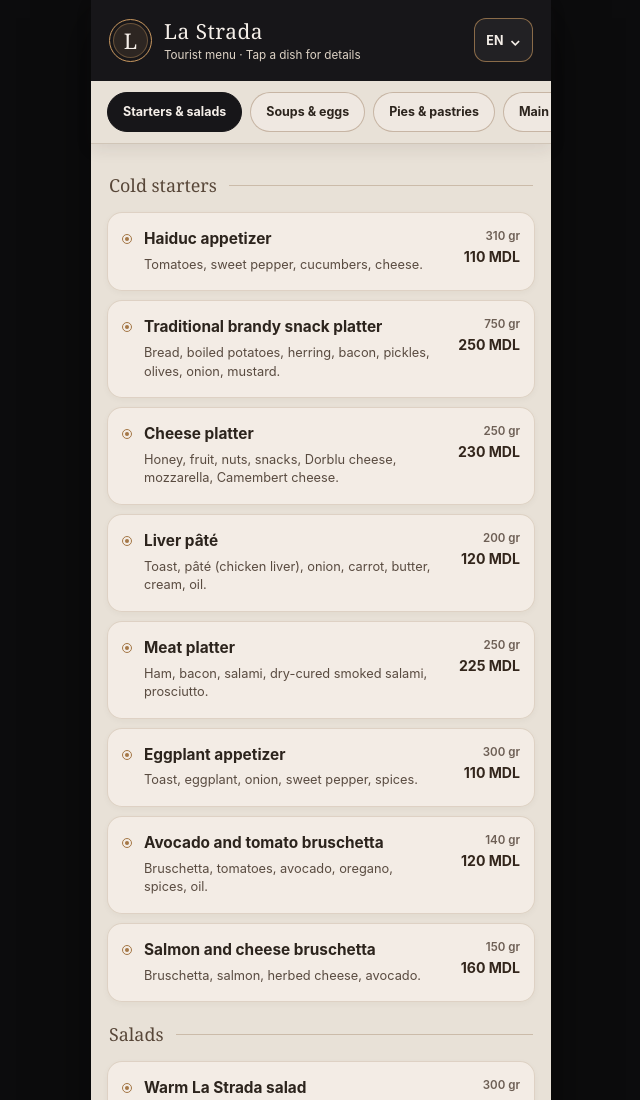
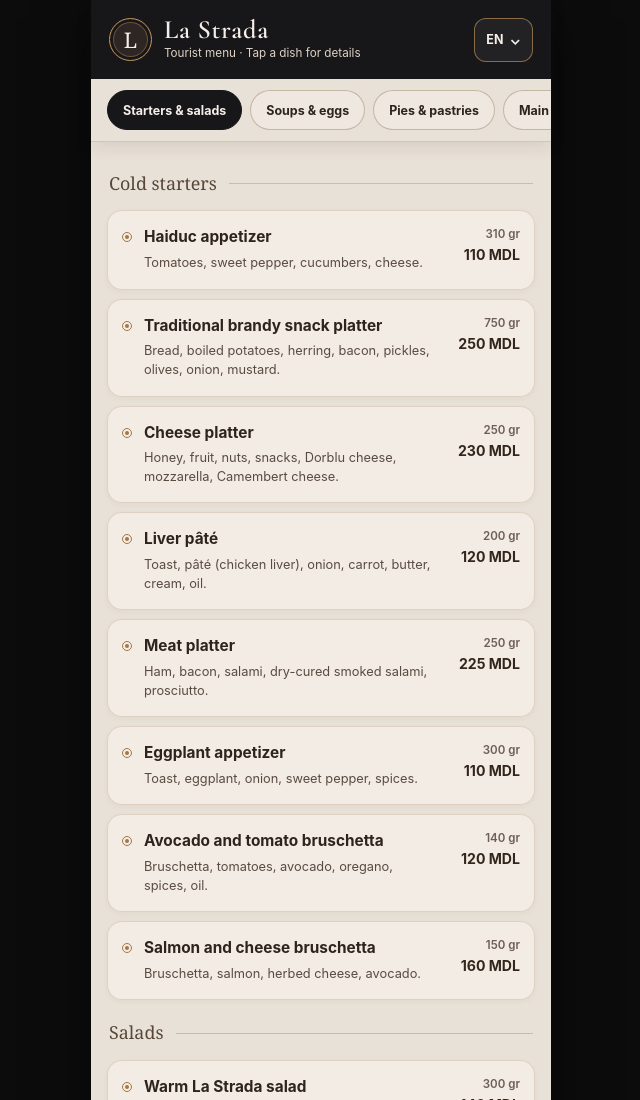
Before and after one commit to stanleyfoster93-rgb/la-strada-menu, a plain HTML site: page index.html in a window 1280 px wide. Shown: the top 1100 px of the page, without its empty margins (319-959 px from the left). Drawn offline with Linux system fonts and the light colour scheme.

Commit message:
Refine restaurant wordmark typography
Co-authored-by: Copilot <223556219+Copilot@users.noreply.github.com>

```diff
--- a/style.css
+++ b/style.css
@@ -1,3 +1,11 @@
+@font-face {
+    font-family: "Cormorant Garamond";
+    src: url("assets/fonts/cormorant-garamond-latin-600.woff2") format("woff2");
+    font-style: normal;
+    font-weight: 600;
+    font-display: swap;
+}
+
 :root {
     --page-bg: #0c0c0d;
     --paper: #e8e1d7;
@@ -22,7 +30,7 @@ button:focus-visible, select:focus-visible, summary:focus-visible { outline: 3px
 .brand-row { display: flex; align-items: center; gap: 12px; }
 .brand-mark { width: 43px; height: 43px; flex: 0 0 43px; display: grid; place-items: center; border: 1px solid var(--sand); border-radius: 50%; color: var(--white); font-family: Georgia, "Times New Roman", serif; font-size: 1.35rem; background: rgba(194,147,93,.13); box-shadow: inset 0 0 0 3px var(--night), inset 0 0 0 4px rgba(194,147,93,.4); }
 .header-copy { flex: 1; min-width: 0; }
-.header-title { color: var(--white); font-family: Georgia, "Times New Roman", serif; font-size: 1.3rem; font-weight: 400; letter-spacing: .025em; }
+.header-title { color: var(--white); font-family: "Cormorant Garamond", Georgia, "Times New Roman", serif; font-size: 1.65rem; font-weight: 600; line-height: 1; letter-spacing: .025em; }
 .subtitle { margin-top: 3px; color: #ded3c6; font-size: .73rem; line-height: 1.35; }
 .language-picker { position: relative; z-index: 1; flex: 0 0 auto; }
 .language-toggle { min-height: 44px; display: flex; align-items: center; gap: 6px; list-style: none; padding: 8px 11px; border: 1px solid rgba(194,147,93,.65); border-radius: 12px; color: var(--white); background: rgba(255,255,255,.05); font-size: .78rem; font-weight: 700; cursor: pointer; }
@@ -83,7 +91,7 @@ button:focus-visible, select:focus-visible, summary:focus-visible { outline: 3px
     .header { padding: 13px 12px; }
     .brand-row { gap: 9px; }
     .brand-mark { width: 38px; height: 38px; flex-basis: 38px; }
-    .header-title { font-size: 1.15rem; }
+    .header-title { font-size: 1.45rem; }
     .subtitle { font-size: .7rem; }
     .categories-nav { padding-inline: 12px; }
     .menu-list { padding-inline: 12px; }
```
Also changed, not shown: assets/fonts/OFL-Cormorant-Garamond.txt (added), assets/fonts/cormorant-garamond-latin-600.woff2 (added), 1 other file.
